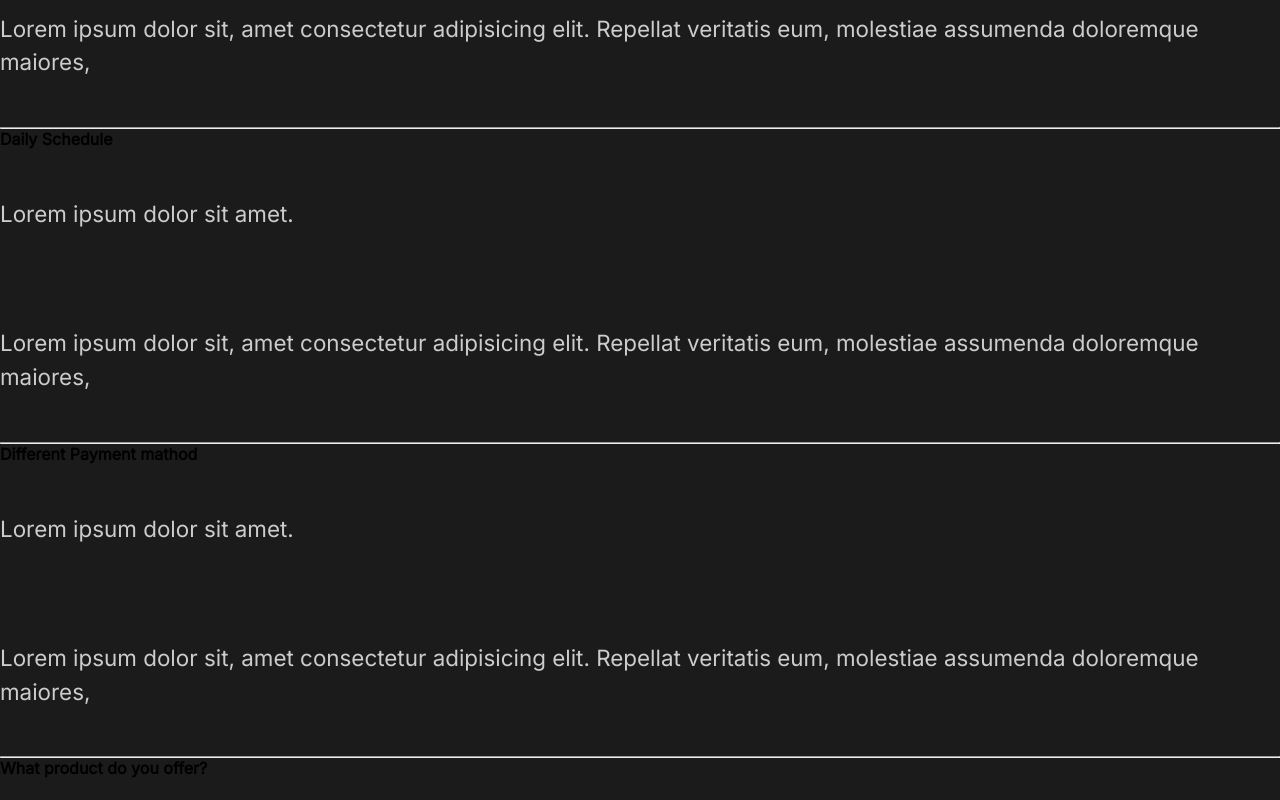
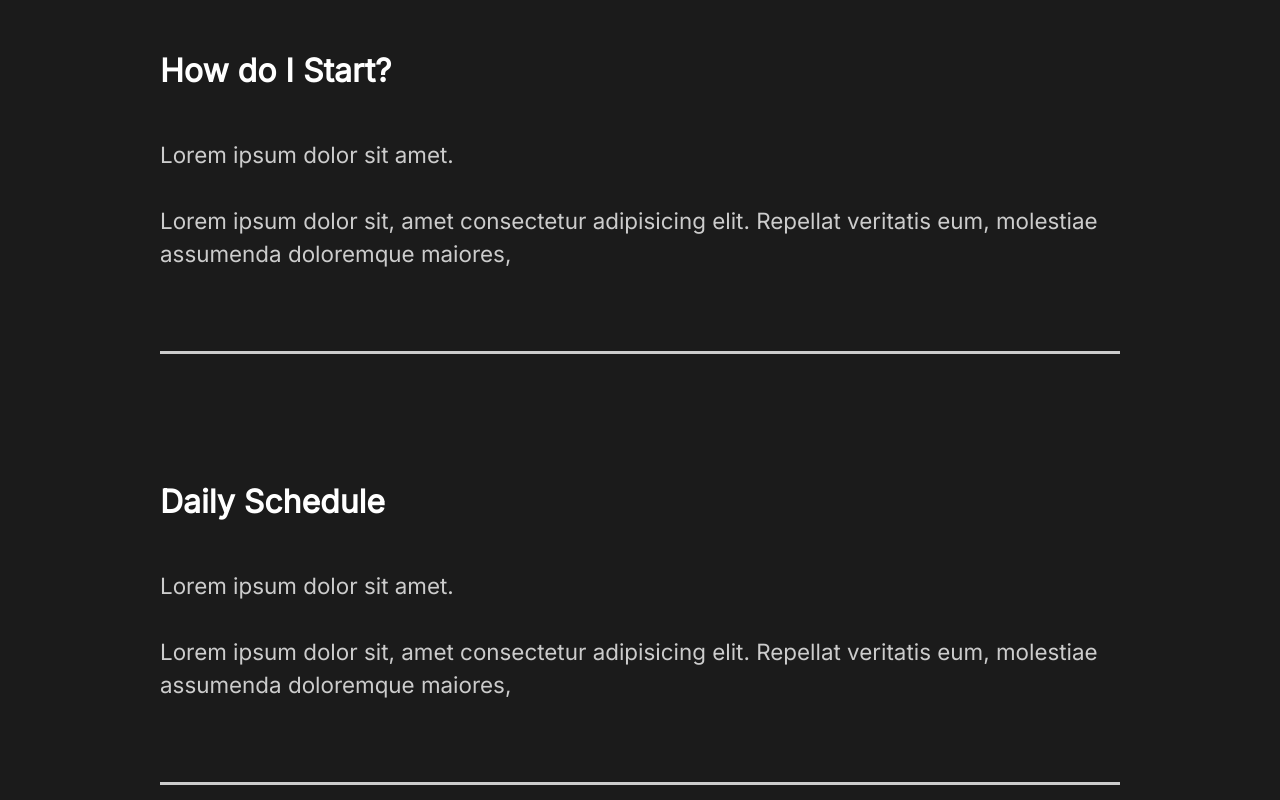
Before and after one commit to SaikatDEV/react-my-website, a React (Create React App) app: page / in a window 1280 px wide. Shown: the part 2700-3500 px from the top of the page. Built offline with nearby package versions, Linux system fonts and the light colour scheme.

Commit message:
7. Styling Faq Section

```diff
--- a/src/components/FaqSection.js
+++ b/src/components/FaqSection.js
@@ -1,8 +1,13 @@
 import React from "react";
+
+// This below always needed to import to use styled components
+import styled from "styled-components";
+// import StyledAbout
+import { StyledAbout } from "../styles/StyledAbout";
 
 const FaqSection = () => {
   return (
-    <div className="faq">
+    <StyledFaq>
       <h2>
         Any Questions <span>FAQ</span>
       </h2>
@@ -16,7 +21,7 @@
             veritatis eum, molestiae assumenda doloremque maiores,
           </p>
         </div>
-        <hr />
+        <div className="faq-line"></div>
       </div>
 
       <div className="question">
@@ -28,7 +33,7 @@
             veritatis eum, molestiae assumenda doloremque maiores,
           </p>
         </div>
-        <hr />
+        <div className="faq-line"></div>
       </div>
 
       <div className="question">
@@ -40,7 +45,7 @@
             veritatis eum, molestiae assumenda doloremque maiores,
           </p>
         </div>
-        <hr />
+        <div className="faq-line"></div>
       </div>
 
       <div className="question">
@@ -52,10 +57,39 @@
             veritatis eum, molestiae assumenda doloremque maiores,
           </p>
         </div>
-        <hr />
+        <div className="faq-line"></div>
       </div>
-    </div>
+    </StyledFaq>
   );
 };
 
+const StyledFaq = styled(StyledAbout)`
+  /* this below will ignore previously styled display flex  */
+  display: block;
+  span {
+    display: block;
+  }
+  h2 {
+    padding-bottom: 2rem;
+    font-weight: lighter;
+  }
+  .faq-line {
+    background: #cccccc;
+    height: 0.2rem;
+    margin: 2rem 0rem;
+    width: 100%;
+  }
+  .question {
+    padding: 3rem 0rem;
+    cursor: pointer;
+  }
+
+  .answer {
+    padding: 2rem 0rem;
+    p {
+      padding: 1rem 0rem;
+    }
+  }
+`;
+
 export default FaqSection;
--- a/src/components/ServicesSection.js
+++ b/src/components/ServicesSection.js
@@ -102,6 +102,4 @@
   }
 `;
 
-const StyledIcon = styled.div``;
-
 export default ServicesSection;
--- a/src/styles/StyledGlobal.js
+++ b/src/styles/StyledGlobal.js
@@ -40,6 +40,7 @@
 
     h4{
         font-weight: bold;
+        font-size: 2rem;
         // color: #23d997;
     }
 
```
